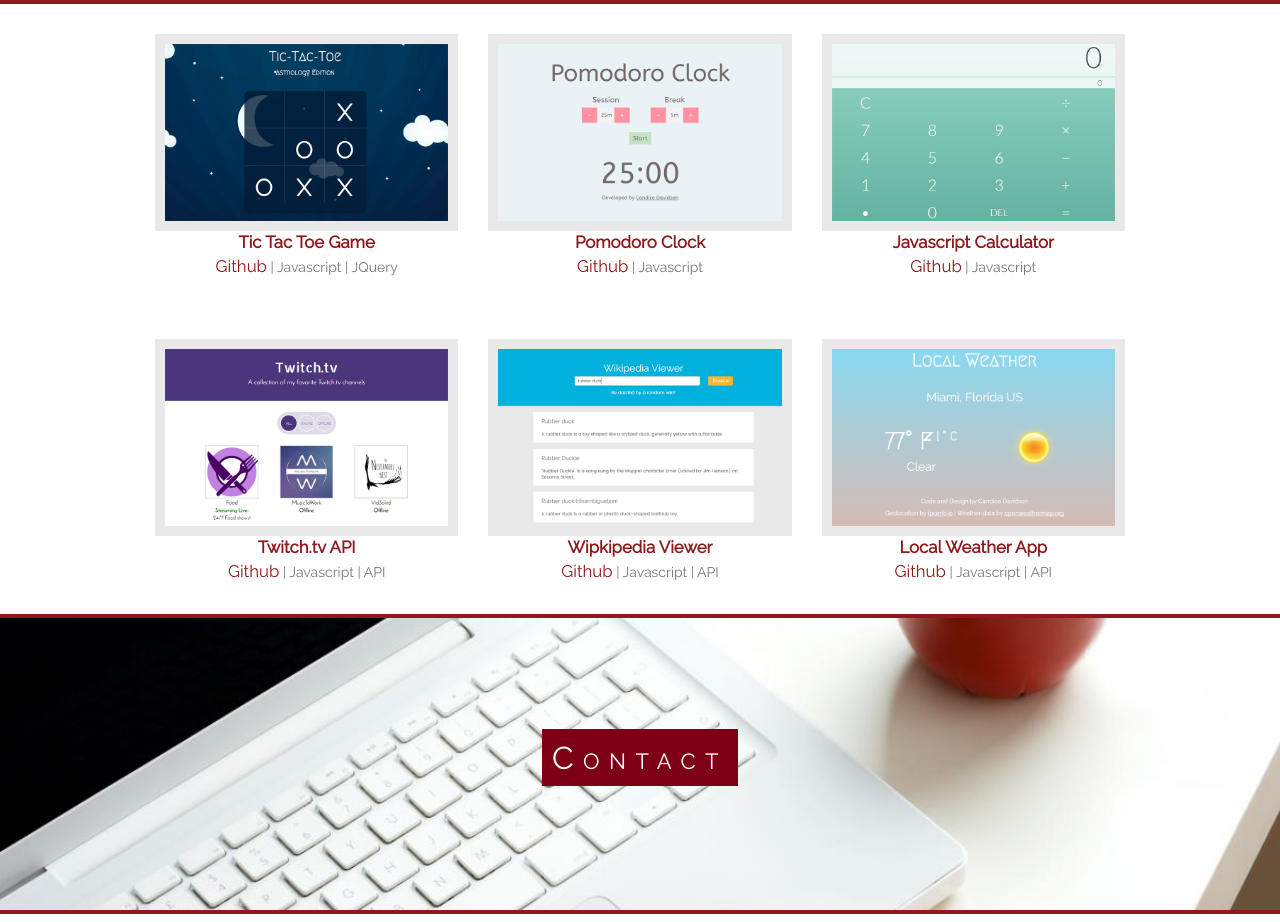
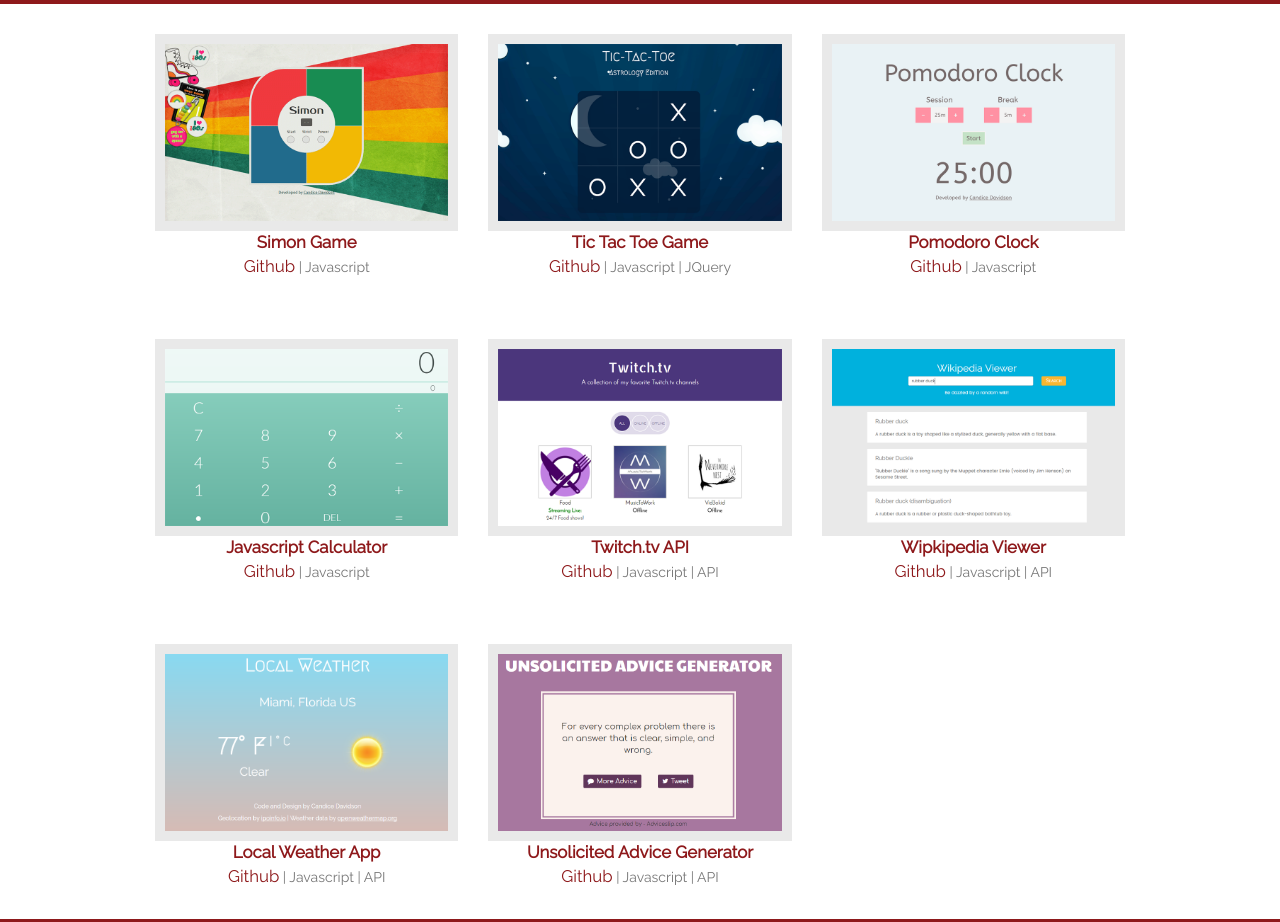
Before and after one commit to cndragn/portfolio, a plain HTML site: page index.html in a window 1280 px wide. Shown: the part 1179-2101 px from the top of the page. Drawn offline with nearby package versions, Linux system fonts and the light colour scheme.

Commit message:
Add simon game to portfolio

```diff
--- a/index.html
+++ b/index.html
@@ -75,6 +75,14 @@
                 </div>
             </div>
             <div class="portfolio text row">
+            <div class="col-md-4">
+                    <figure>
+                        <a href="http://candicedavidson.com/portfolio/simon-game/" target="_blank"><img src="images/simon.png" class="screenshot" alt="classic simon game"></a>
+                        <figcaption><a href="http://candicedavidson.com/portfolio/simon-game/" class="portfolio_title" target="_blank">Simon Game</a>
+                            <br>
+                            <a href="https://github.com/cndragn/simon-game" target="_blank">Github</a> | Javascript</figcaption>
+                    </figure>
+                </div>
              <div class="col-md-4">
                     <figure>
                         <a href="http://candicedavidson.com/portfolio/tictactoe/" target="_blank"><img src="images/tictactoe.png" class="screenshot" alt="astrology tic tac toe game"></a>
@@ -123,7 +131,7 @@
                             <a href="https://github.com/cndragn/local-weather" target="_blank">Github</a> | Javascript | API</figcaption>
                     </figure>
                 </div>
-                <!--<div class="col-md-4">
+                <div class="col-md-4">
                     <figure>
                         <a href="http://candicedavidson.com/portfolio/advicegen/" target="_blank"><img src="images/Unsolicited_Advice_Generator_w_API.png" class="screenshot" alt="random quote machine api"></a>
                         <figcaption><a href="http://codepen.io/cndragn/pen/ZKLwBK" class="portfolio_title" target="_blank">Unsolicited Advice Generator</a>
@@ -131,12 +139,12 @@
                             <a href="https://github.com/cndragn/advice-generator" target="_blank">Github</a> | Javascript | API</figcaption>
                     </figure>
                 </div>
-                <div class="col-md-4">
+                <!--<div class="col-md-4">
                         <figure><a href="http://www.candicedavidson.com/onestop/"><img src="images/onestop.png" class="screenshot" alt="one-stop legal document preparation"></a>
                             <figcaption><a href="http://www.candicedavidson.com/onestop/">Legal Document Prep Wordpress Site</a><br>Wordpress</figcaption>
                         </figure>
-                    </div> -->
-                <!-- <div class="col-md-4">
+                    </div>
+                 <div class="col-md-4">
                         <figure><a href="http://my100poundyear.com"><img src="images/My100PoundYear.png" class="screenshot" alt="weightloss journal"></a>
                             <figcaption><a href="http://my100poundyear.com">My100PoundYear.com</a><br>Wordpress | Bootstrap</figcaption>
                         </figure>
```
Also changed, not shown: images/simon.png (added), 1 other file.
